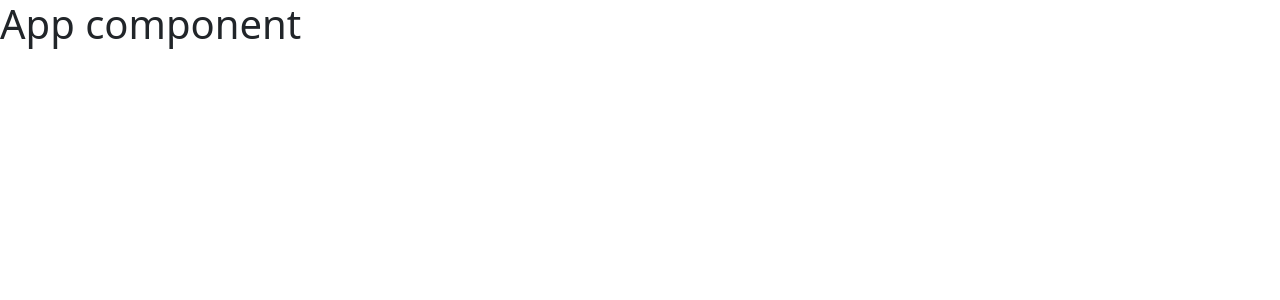
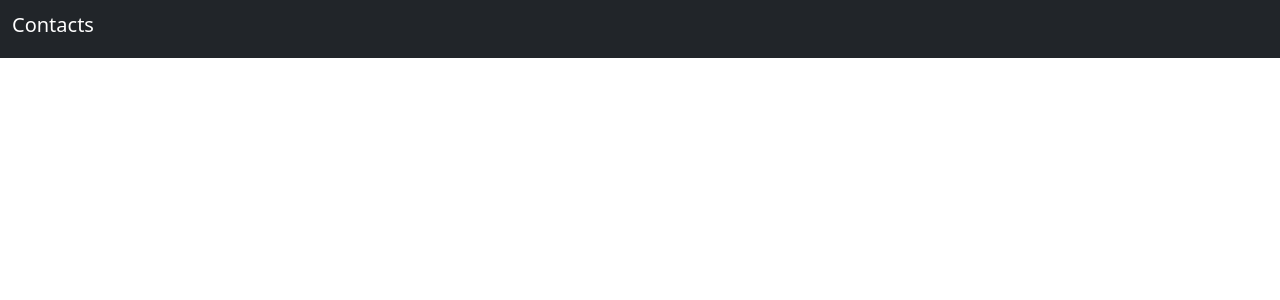
Before and after one commit to christophermontero/contacts-center, a React (Create React App) app: page / in a window 1280 px wide. Shown: the top 300 px of the page. Built offline with nearby package versions, Linux system fonts and the light colour scheme.

Commit message:
Component Header is added

```diff
--- a/src/App.js
+++ b/src/App.js
@@ -1,10 +1,11 @@
 import React from 'react';
+import Header from './components/Header';
 
 const App = () => {
   return (
-    <div>
-      <h1>App component</h1>
-    </div>
+    <>
+      <Header />
+    </>
   )
 }
 
--- /dev/null
+++ b/src/components/Header.jsx
@@ -0,0 +1,13 @@
+import React from 'react';
+
+const Header = () => {
+  return (
+    <nav className="navbar navbar-dark bg-dark">
+      <div className="container-fluid">
+        <h1 className="navbar-brand">Contacts</h1>
+      </div>
+    </nav>
+  )
+}
+
+export default Header;
```
